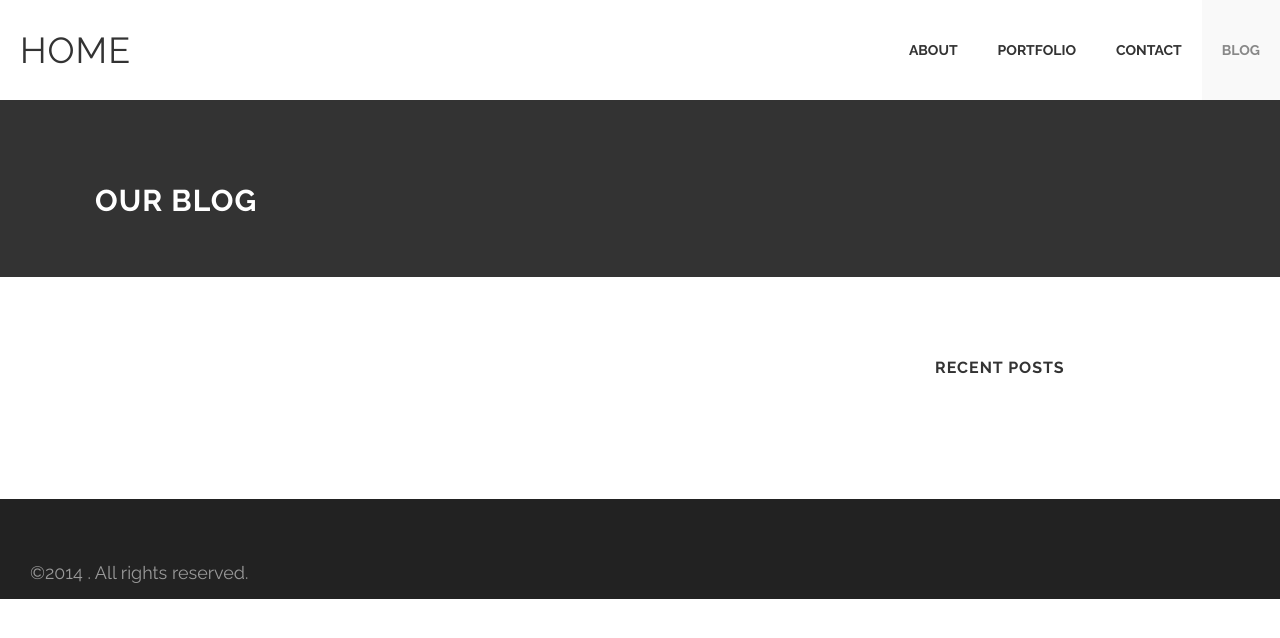
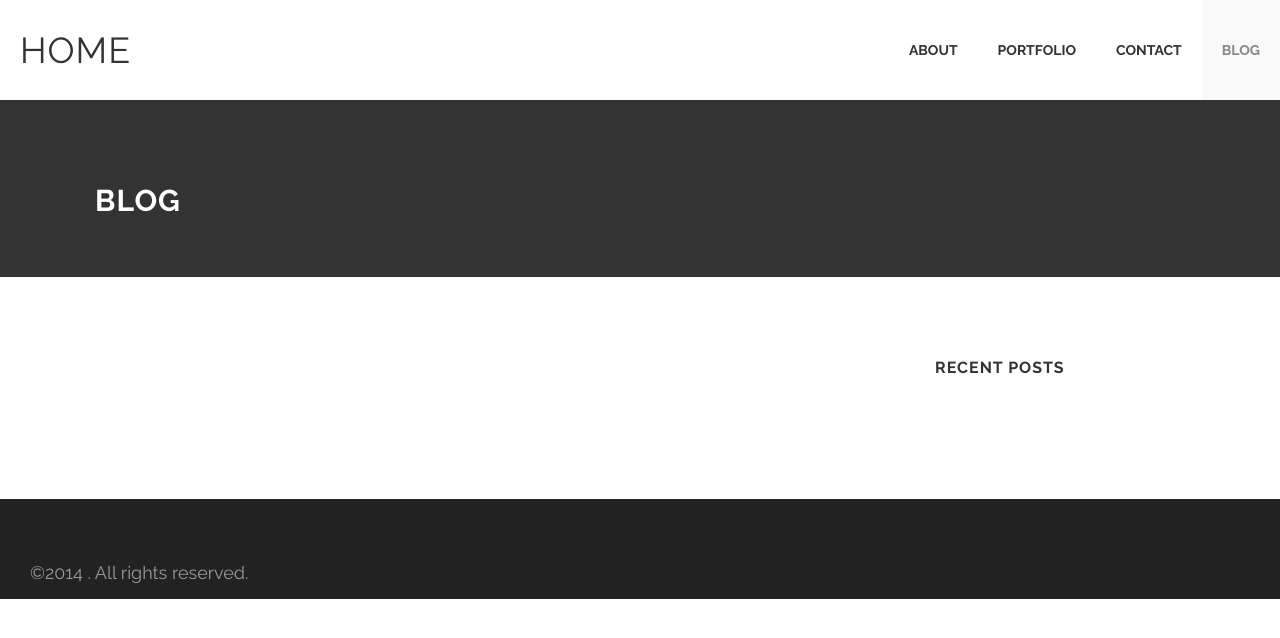
Before and after one commit to alexvijo/efferifick.github.io, a Jekyll site: the page built from blog/index.html, in a window 1280 px wide. Shown: the top 638 px of the page. Built offline with Jekyll 4.4.1, drawn with Linux system fonts in a browser that asks for light colours.

Commit message:
changes our blog to blog

```diff
--- a/_layouts/blog.html
+++ b/_layouts/blog.html
@@ -11,7 +11,7 @@
       <div class='full' style='background: #333'>
         <div class='row'>
           <div class='large-12 columns'>
-            <h2 style='color: #fff;'>Our blog</h2>
+            <h2 style='color: #fff;'>blog</h2>
           </div>
         </div>
         <div class='two spacing'></div>
```
